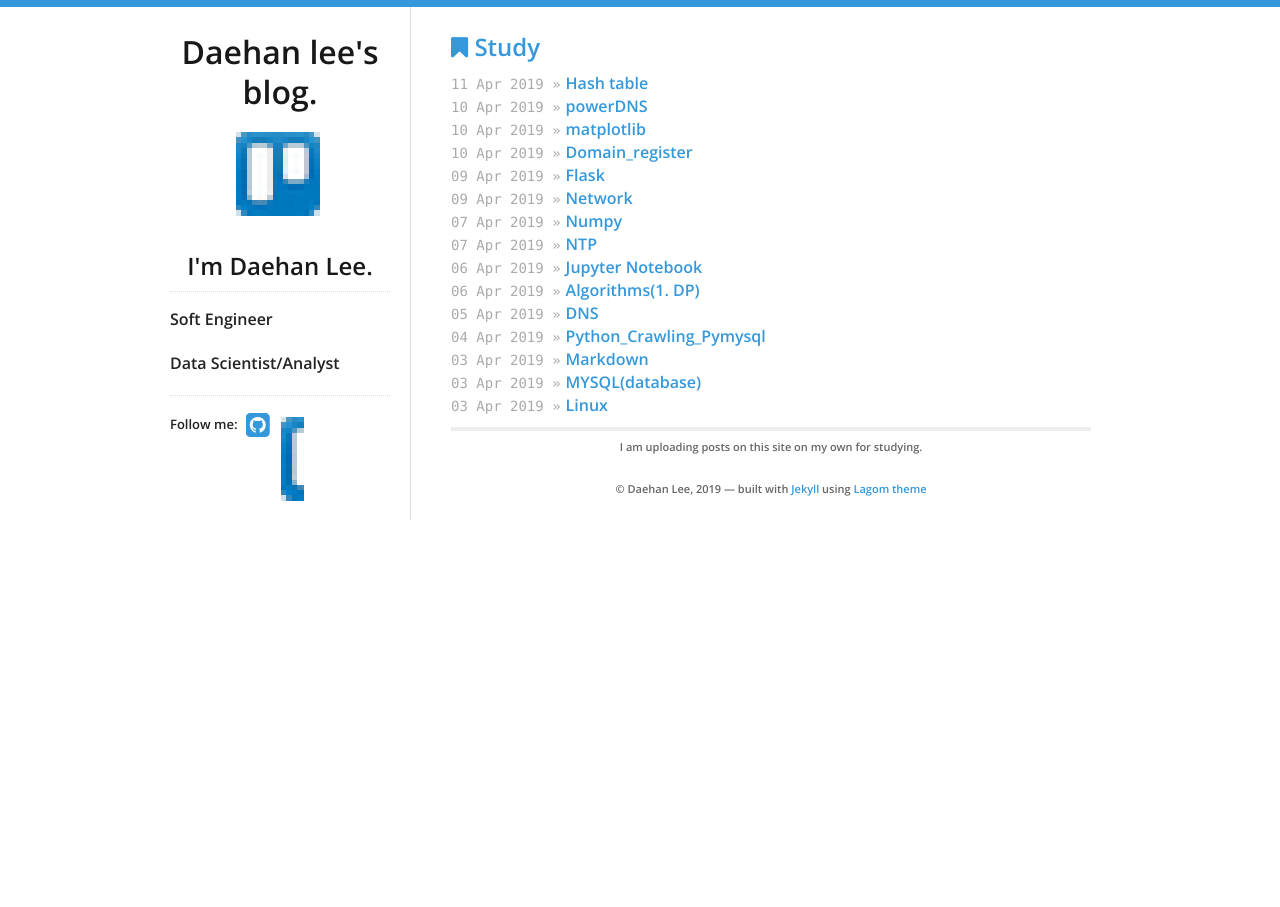
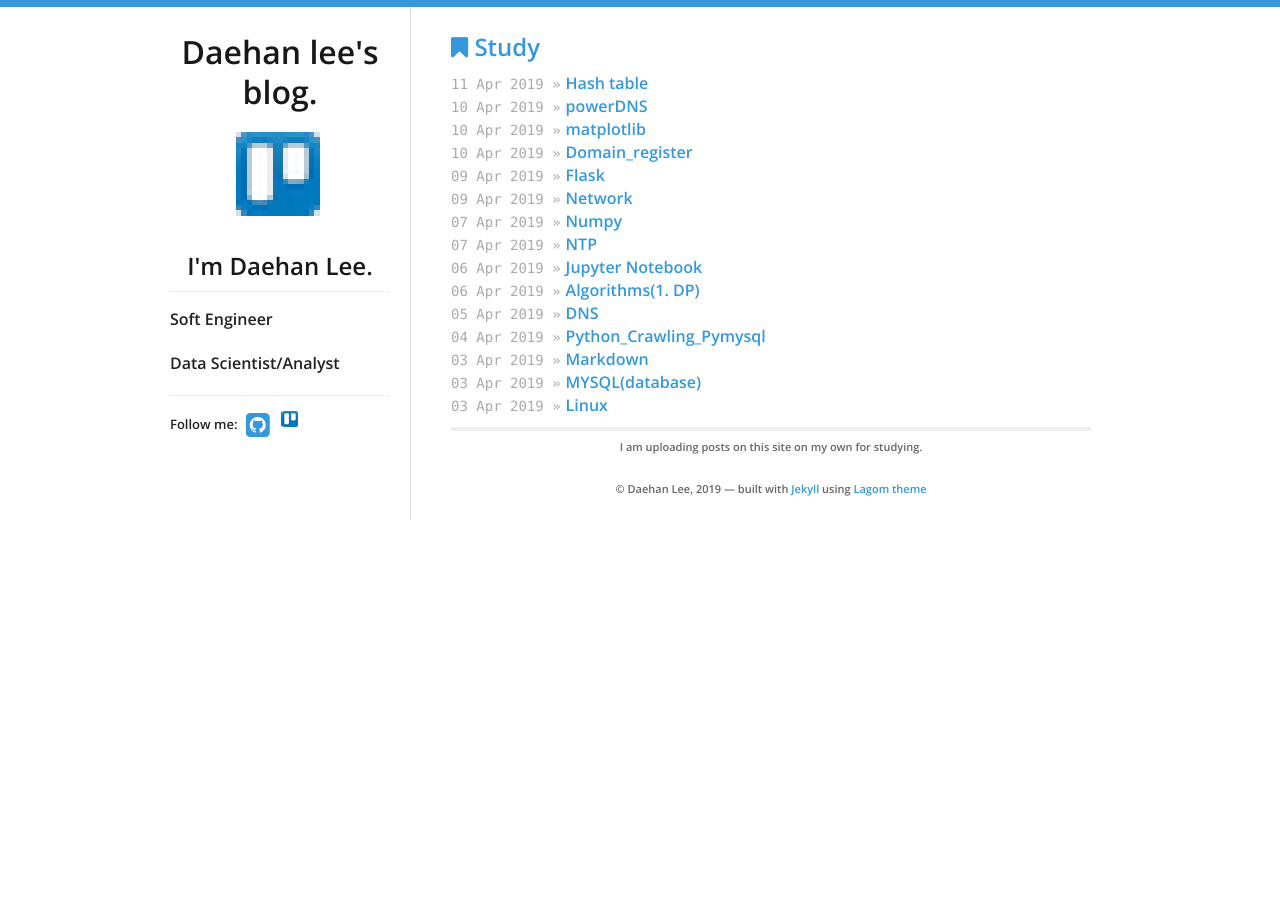
Before and after one commit to daehan0226/Study, a Jekyll site: the page built from index.html, in a window 1280 px wide. Built offline with Jekyll 4.4.1, drawn with Linux system fonts in a browser that asks for light colours.

Commit message:
Update social.html

```diff
--- a/_includes/social.html
+++ b/_includes/social.html
@@ -8,7 +8,7 @@ Follow me:
 
   {% if site.data.theme.social.trello %}
   <a title="{{ site.data.theme.social.trello }} on trello" href="https://trello.com/daehanlee2/boards">
-    <img src="/logo2.png" id="logo" alt="Blog logo" href="https://trello.com/daehanlee2/boards">
+    <img src="/logo3.png" id="logo" alt="Blog logo" href="https://trello.com/daehanlee2/boards">
 
   </a>
   {% endif %}
```
